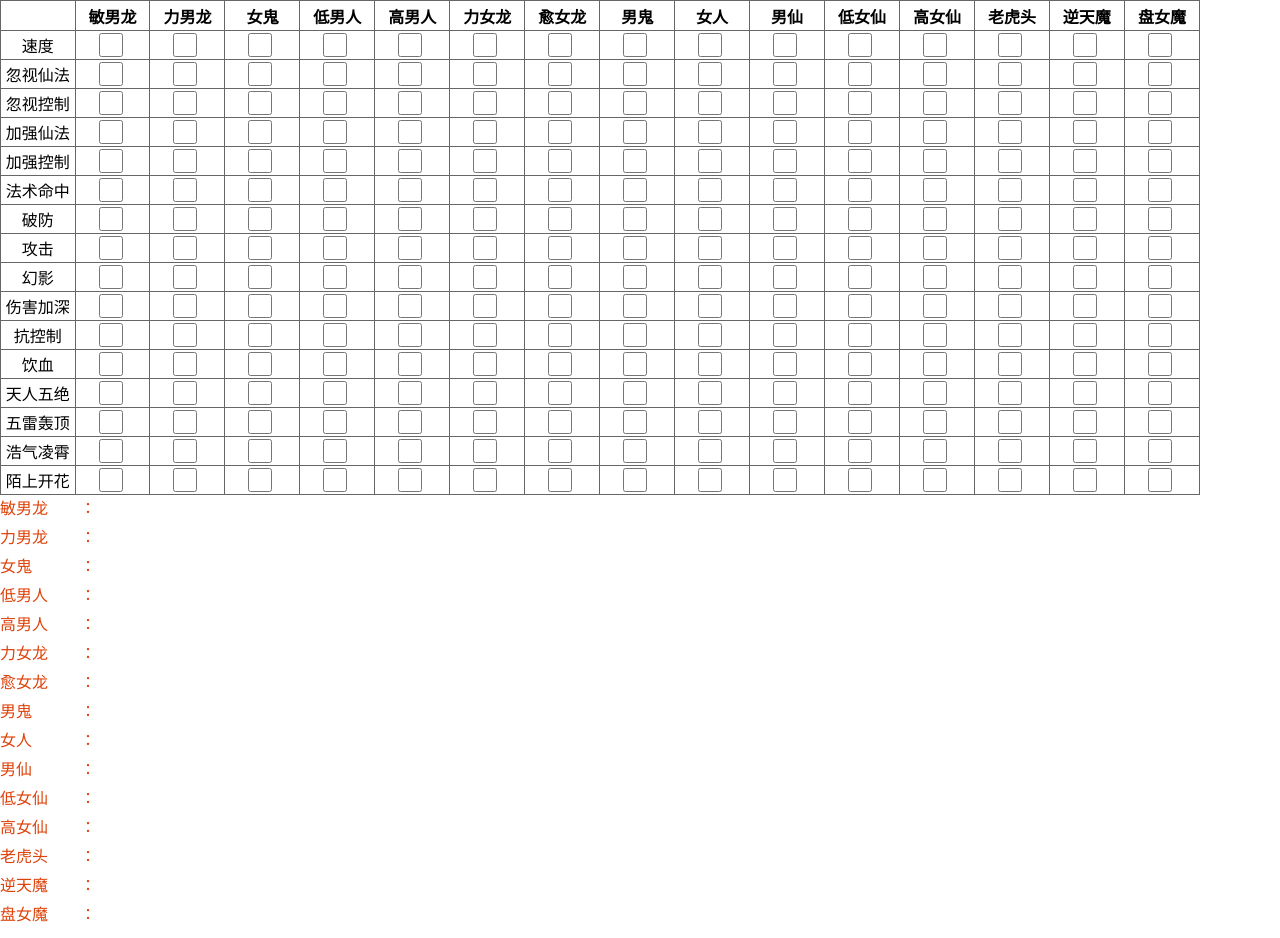
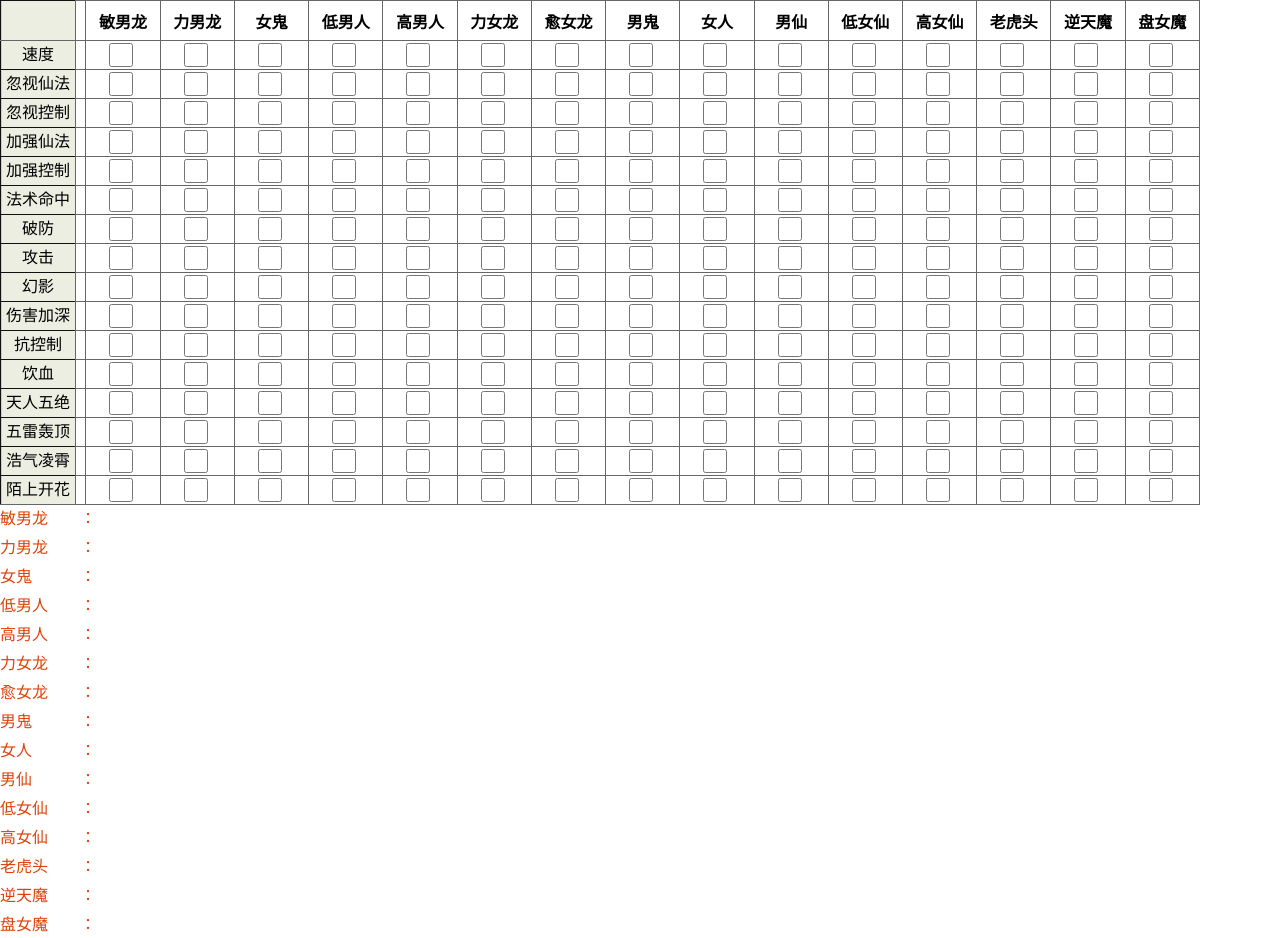
Before and after one commit to Mickey0923/Morse, a plain HTML site: page dh/index.html in a window 1280 px wide. Shown: the top 938 px of the page. Drawn offline with Linux system fonts and the light colour scheme.

Commit message:
第一列固定

```diff
--- a/dh/index.html
+++ b/dh/index.html
@@ -30,20 +30,49 @@
 
         table {
             border-collapse: collapse;
+            table-layout: fixed;
         }
 
         th {
             border-color: #666;
             text-align: center;
-            height: 30px;
+            height: 40px;
             cursor: pointer;
             user-select: none;
+            position: sticky;
+            z-index: 2;
         }
 
         td {
             border-color: #666;
             width: 75px;
             text-align: center;
+        }
+
+        #myTable tr>th:first-child,
+        #myTable tr>td:first-child {
+            position: fixed;
+            left: 0;
+            z-index: 1;
+            background-color: #e7eadacc;
+            height: 30px;
+            border-bottom: none;
+            border-right: 1px solid #666;
+            width: 76px;
+            margin-top: -1px;
+        }
+
+        #myTable tr:nth-of-type(2) td:first-child {
+            border-top: none;
+            margin-top: 0;
+        }
+
+        #myTable #thAdd {
+            height: 40px;
+        }
+
+        #myTable tr:last-child td:first-child {
+            border-bottom: 1px solid #666;
         }
 
         input {
@@ -78,9 +107,12 @@
 <body>
     <div class="content">
         <table border="1" id="myTable">
-            <tr id="th">
-                <th id="thAdd"></th>
-            </tr>
+            <thead>
+                <tr id="th">
+                    <th id="thAdd"></th>
+                    <th style="width:75pxlborder-left:none"></th>
+                </tr>
+            </thead>
             <tr>
                 <!-- <td>1</td>
                 <td><input type="checkbox" name="sd" id=""></td>
@@ -205,8 +237,11 @@
                 const newRow = document.createElement('tr');
                 // 添加内容到新的 tr 元素
                 const newCell1 = document.createElement('td');
+                const newCell2 = document.createElement('td');
                 newCell1.textContent = item.name;
+                newCell2.style.width = '104px'
                 newRow.appendChild(newCell1);
+                newRow.appendChild(newCell2);
 
                 arrName.map(list => {
                     let newCell2 = document.createElement('td');
```
